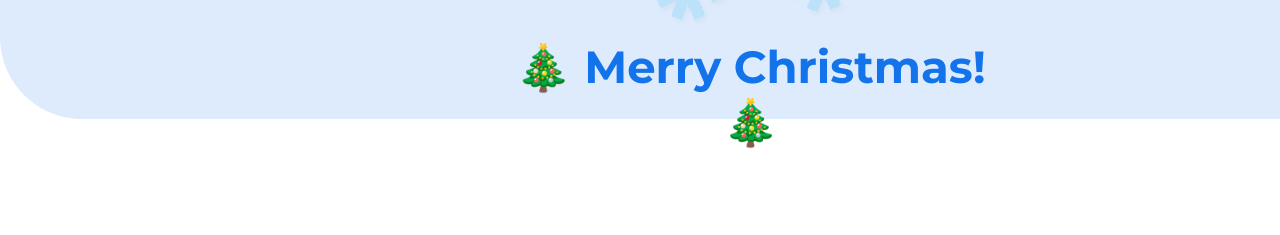
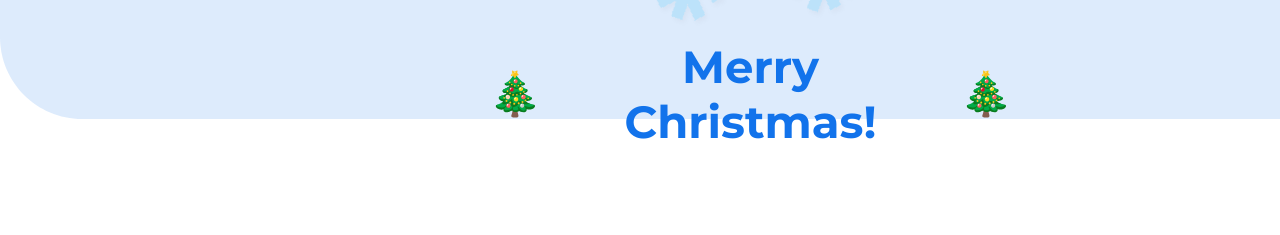
Before and after one commit to Papsanly/TemplateRenderer, a Python web app: template renderer/templates/wefly_certificate.html in a window 1280 px wide; the page is wider, and only the part inside the window is pictured. Shown: the part 481-716 px from the top of that part. Run offline with Jinja, Linux system fonts and the light colour scheme; the template is opened without the code that fills it, so the values that code supplies are empty.

Commit message:
Replace emoji with SVG icons for Christmas tree and birthday

```diff
--- a/renderer/templates/wefly_certificate.html
+++ b/renderer/templates/wefly_certificate.html
@@ -125,12 +125,16 @@
 
   <!-- Message -->
   {% if is_birthday %}
-  <div style="position: absolute; left: 490px; top: 520px; width: 521px; text-align: center; font-weight: 700; font-size: 45px; line-height: 55px; color: #1273EB;">
-    &#127881; Happy Birthday! &#127881;
+  <div style="position: absolute; left: 490px; top: 520px; width: 521px; text-align: center; display: flex; align-items: center; justify-content: center; gap: 15px;">
+    <img src="images/birthday.svg" style="width: 50px; height: 50px;" alt="" />
+    <span style="font-weight: 700; font-size: 45px; line-height: 55px; color: #1273EB;">Happy Birthday!</span>
+    <img src="images/birthday.svg" style="width: 50px; height: 50px;" alt="" />
   </div>
   {% else %}
-  <div style="position: absolute; left: 490px; top: 520px; width: 521px; text-align: center; font-weight: 700; font-size: 45px; line-height: 55px; color: #1273EB;">
-    &#127876; Merry Christmas! &#127876;
+  <div style="position: absolute; left: 490px; top: 520px; width: 521px; text-align: center; display: flex; align-items: center; justify-content: center; gap: 15px;">
+    <img src="images/christmas-tree.svg" style="width: 50px; height: 50px;" alt="" />
+    <span style="font-weight: 700; font-size: 45px; line-height: 55px; color: #1273EB;">Merry Christmas!</span>
+    <img src="images/christmas-tree.svg" style="width: 50px; height: 50px;" alt="" />
   </div>
   {% endif %}
 
```
Also changed, not shown: renderer/templates/test_temp.html (added, +20 -0 lines), renderer/templates/images/birthday.svg (added), renderer/templates/images/christmas-tree.svg (added).
